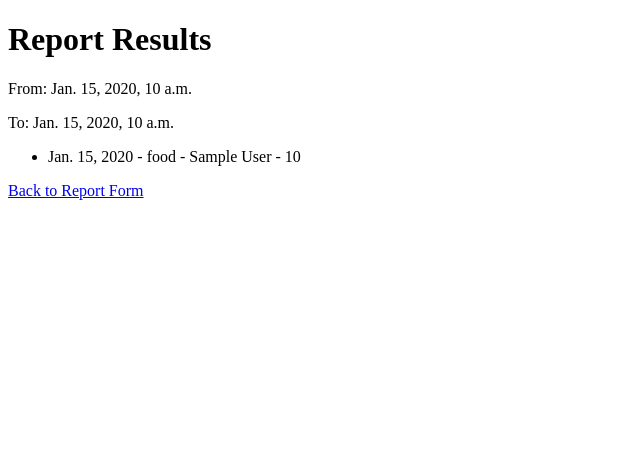
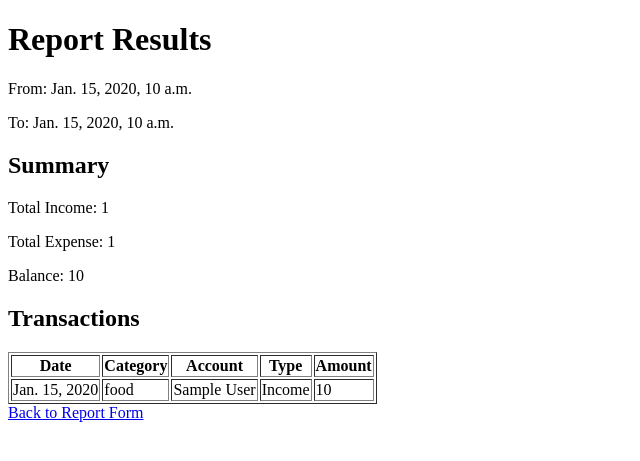
Before and after one commit to mhk2012/personal_accounting, a Django app: template accounting/templates/report_results.html in a window 1280 px wide. Shown: the top 461 px of the page, without its empty margins (0-640 px from the left). Run offline with Django 4.2, Linux system fonts and the light colour scheme; tables that the repository leaves empty hold one stand-in row (values such as "Sample post"); the template is opened without the code that fills it: values that come from a table or form of the project are taken from there, most other values are stand-ins (such as "Sample title", 1, 10 or a date in 2020).

Commit message:
add summary and transactions table to report result page

```diff
--- a/accounting/templates/report_results.html
+++ b/accounting/templates/report_results.html
@@ -8,10 +8,31 @@ Report Results
 <h1>Report Results</h1>
 <p>From: {{ start_date }}</p>
 <p>To: {{ end_date }}</p>
-<ul>
+
+<h2>Summary</h2>
+<p>Total Income: {{ total_income }}</p>
+<p>Total Expense: {{ total_expense }}</p>
+<p>Balance: {{ balance }}</p>
+
+<h2>Transactions</h2>
+<table border="1">
+    <tr>
+        <th>Date</th>
+        <th>Category</th>
+        <th>Account</th>
+        <th>Type</th>
+        <th>Amount</th>
+    </tr>
     {% for transaction in transactions %}
-        <li>{{ transaction.date }} - {{ transaction.category }} - {{ transaction.financial_account.account_name }} - {{ transaction.amount }}</li>
+    <tr>
+        <td>{{ transaction.date }}</td>
+        <td>{{ transaction.category }}</td>
+        <td>{{ transaction.financial_account.account_name }}</td>
+        <td>{{ transaction.get_transaction_type_display }}</td>
+        <td>{{ transaction.amount }}</td>
+    </tr>
     {% endfor %}
-</ul>
+</table>
+
 <a href="{% url 'generate_report' %}">Back to Report Form</a>
 {% endblock content %}
```
Also changed, not shown: accounting/views.py (+7 -0 lines).
